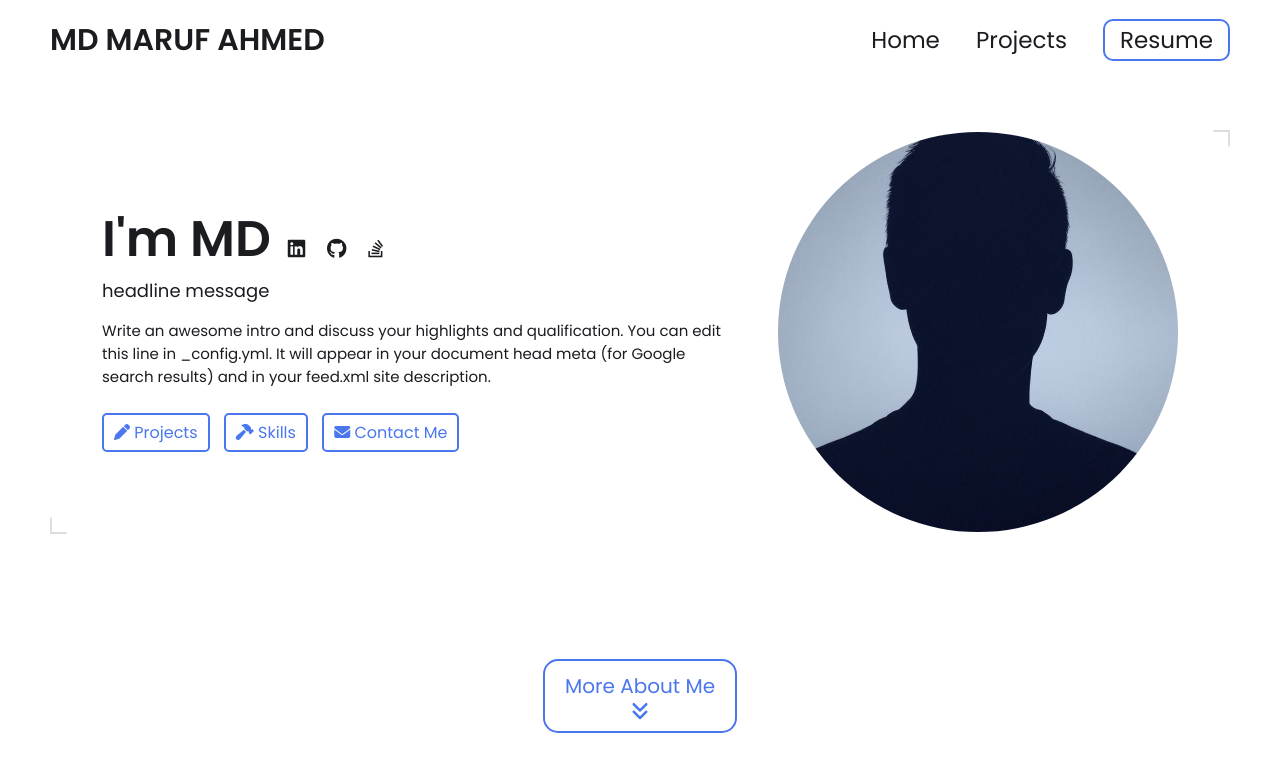
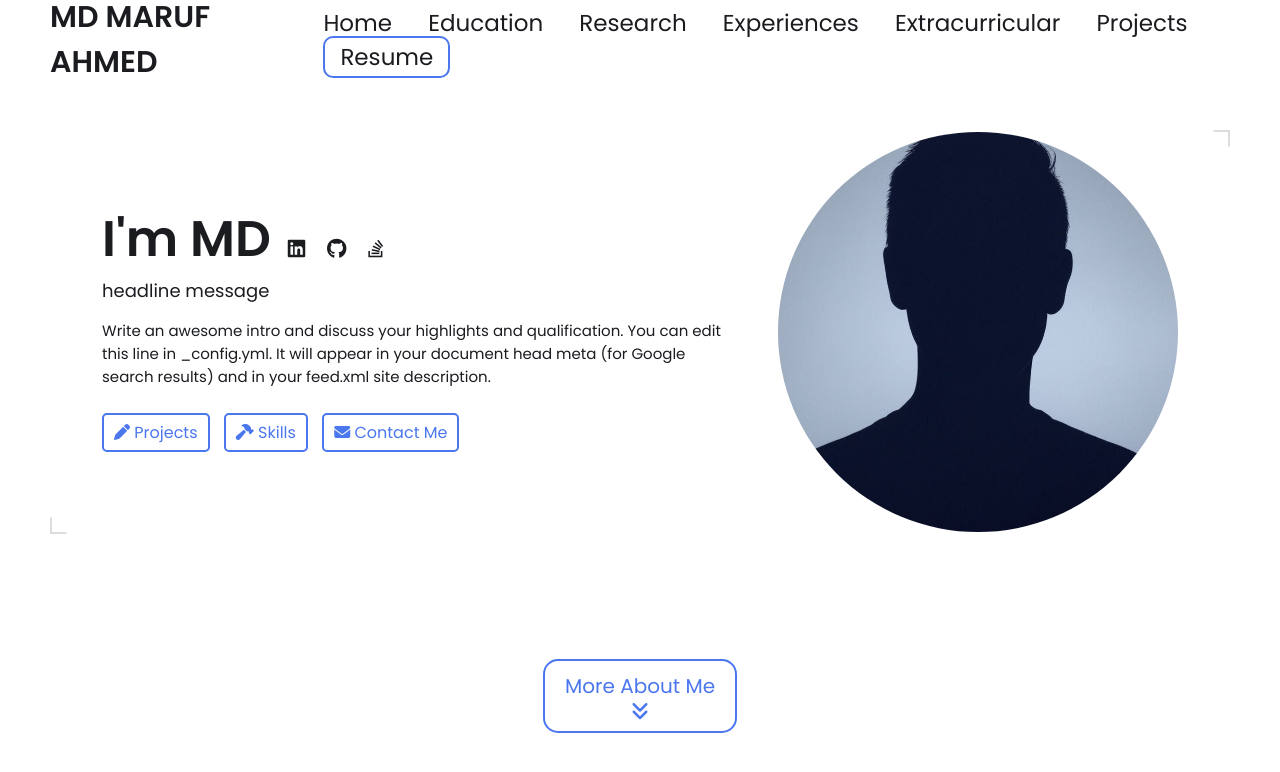
Before and after one commit to maruf066/maruf066.github.io, a Jekyll site: the page built from index.html, in a window 1280 px wide and 900 px high. Shown: the top 772 px of the window. Built offline with Jekyll 4.4.1, drawn with Linux system fonts in a browser that asks for light colours.

Commit message:
Add level

```diff
--- a/_includes/navbar.html
+++ b/_includes/navbar.html
@@ -1,15 +1,27 @@
 <!-- _includes/nav.html -->
 <nav>
     <div class="left">
-        <a href="/">{{site.name}}</a>
+        <a href="{{ site.baseurl }}/">{{site.name}}</a>
     </div>
 
     <!-- Desktop Menu -->
     <div class="right desktop-nav">
-        <a href="/">
+        <a href="{{ site.baseurl }}/">
             <span>Home</span>
         </a>
-        <a href="/projects/">
+        <a href="{{ site.baseurl }}/education/">
+            <span>Education</span>
+        </a>
+        <a href="{{ site.baseurl }}/research/">
+            <span>Research</span>
+        </a>
+        <a href="{{ site.baseurl }}/experiences/">
+            <span>Experiences</span>
+        </a>
+        <a href="{{ site.baseurl }}/extracurricular/">
+            <span>Extracurricular</span>
+        </a>
+        <a href="{{ site.baseurl }}/projects/">
             <span>Projects</span>
         </a>
         <a href="{{site.resume-url}}" target="_blank" rel="noopener noreferrer">
@@ -24,10 +36,22 @@
 
     <!-- Mobile Menu -->
     <div class="mobile-nav">
-        <a href="/">
+        <a href="{{ site.baseurl }}/">
             <span>Home</span>
         </a>
-        <a href="/projects/">
+        <a href="{{ site.baseurl }}/education/">
+            <span>Education</span>
+        </a>
+        <a href="{{ site.baseurl }}/research/">
+            <span>Research</span>
+        </a>
+        <a href="{{ site.baseurl }}/experiences/">
+            <span>Experiences</span>
+        </a>
+        <a href="{{ site.baseurl }}/extracurricular/">
+            <span>Extracurricular</span>
+        </a>
+        <a href="{{ site.baseurl }}/projects/">
             <span>Projects</span>
         </a>
         <a href="{{site.resume-url}}" target="_blank" rel="noopener noreferrer">
```
